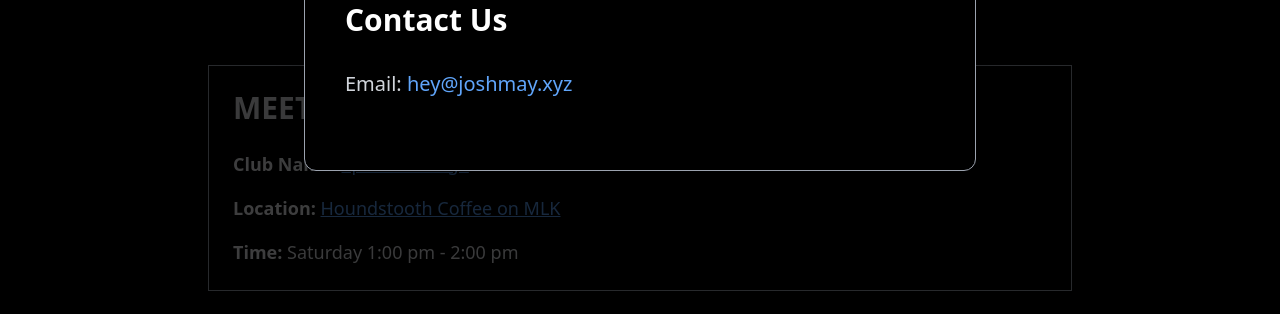
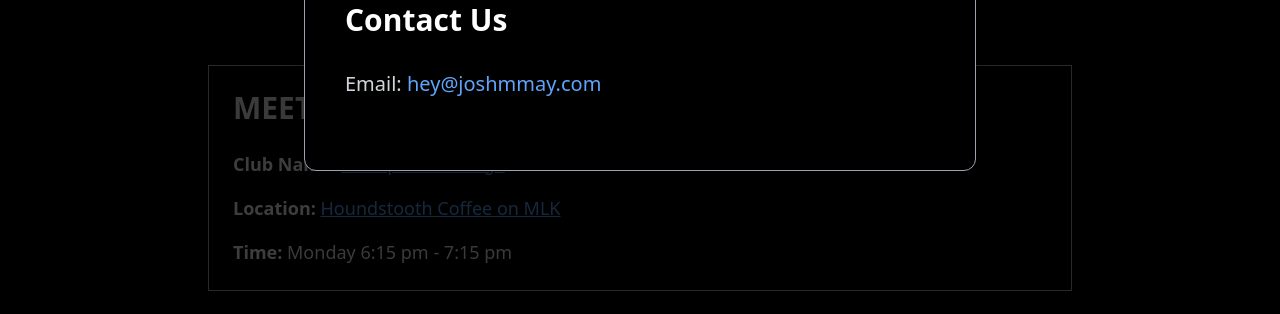
Before and after one commit to josh-may/austin-toastmasters, a Next.js app: page / in a window 1280 px wide. Both pictures are taken after a click on the button "Contact". Shown: the part 334-648 px from the top of the page. Built offline with nearby package versions, Linux system fonts and the light colour scheme.

Commit message:
Lazy commit

```diff
--- a/components/header.js
+++ b/components/header.js
@@ -60,10 +60,10 @@ export default function Header() {
             <p className="mb-8 text-gray-300 text-xl">
               Email:{" "}
               <a
-                href="mailto:hey@joshmay.xyz"
+                href="mailto:hey@joshmmay.com"
                 className="text-blue-400 hover:underline"
               >
-                hey@joshmay.xyz
+                hey@joshmmay.com
               </a>
             </p>
           </div>
--- a/pages/index.js
+++ b/pages/index.js
@@ -152,7 +152,7 @@ export default function Home() {
                 rel="noopener noreferrer"
                 className="text-blue-400 hover:text-blue-300 underline"
               >
-                Speech Garage
+                The Speech Garage
               </a>
             </p>
             <p className="text-lg mb-4">
@@ -167,8 +167,8 @@ export default function Home() {
               </a>
             </p>
             <p className="text-lg">
-              <strong className="text-gray-100">Time:</strong> Saturday 1:00 pm
-              - 2:00 pm
+              <strong className="text-gray-100">Time:</strong> Monday 6:15 pm -
+              7:15 pm
             </p>
           </div>
         </section>
@@ -204,7 +204,7 @@ export default function Home() {
         <footer className="w-full text-center  mt-12 text-gray-400 text-lg">
           🦄 Built by{" "}
           <a
-            href="https://joshmay.xyz"
+            href="https://joshmmay.com"
             target="_blank"
             rel="noopener noreferrer"
             className="text-white hover:text-gray-300 transition-colors"
@@ -228,10 +228,10 @@ export default function Home() {
             <p className="mb-4 sm:mb-8 text-gray-300 text-lg sm:text-xl">
               Email:{" "}
               <a
-                href="mailto:hey@joshmay.xyz"
+                href="mailto:hey@joshmmay.com"
                 className="text-blue-400 hover:underline break-all"
               >
-                hey@joshmay.xyz
+                hey@joshmmay.com
               </a>
             </p>
           </div>
```
